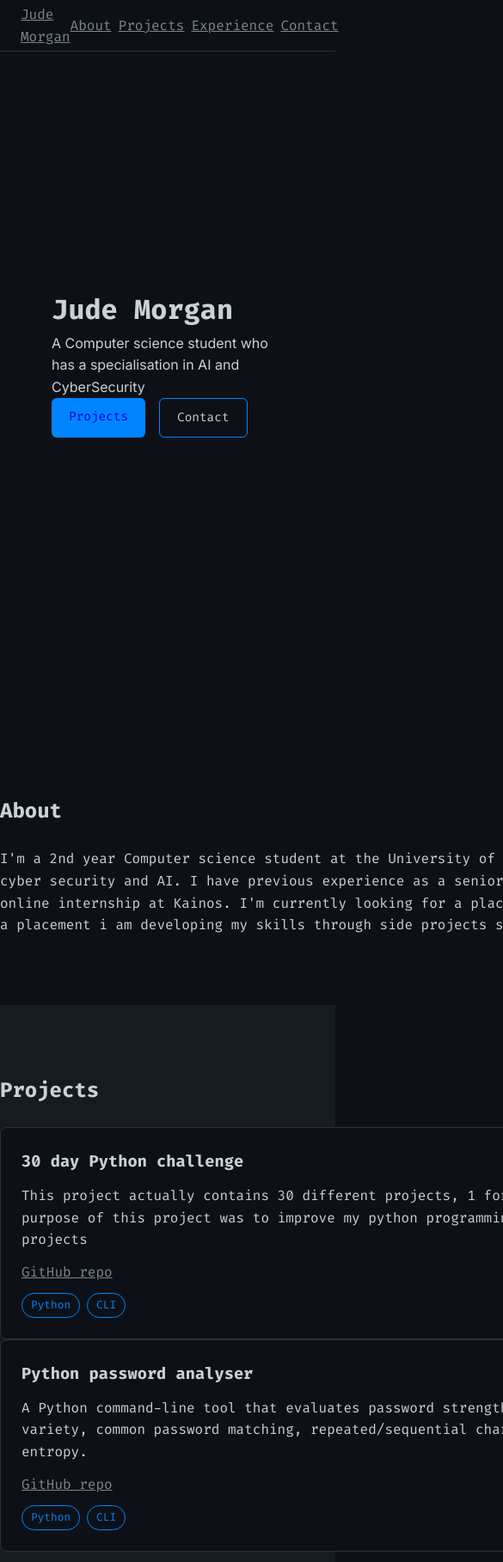
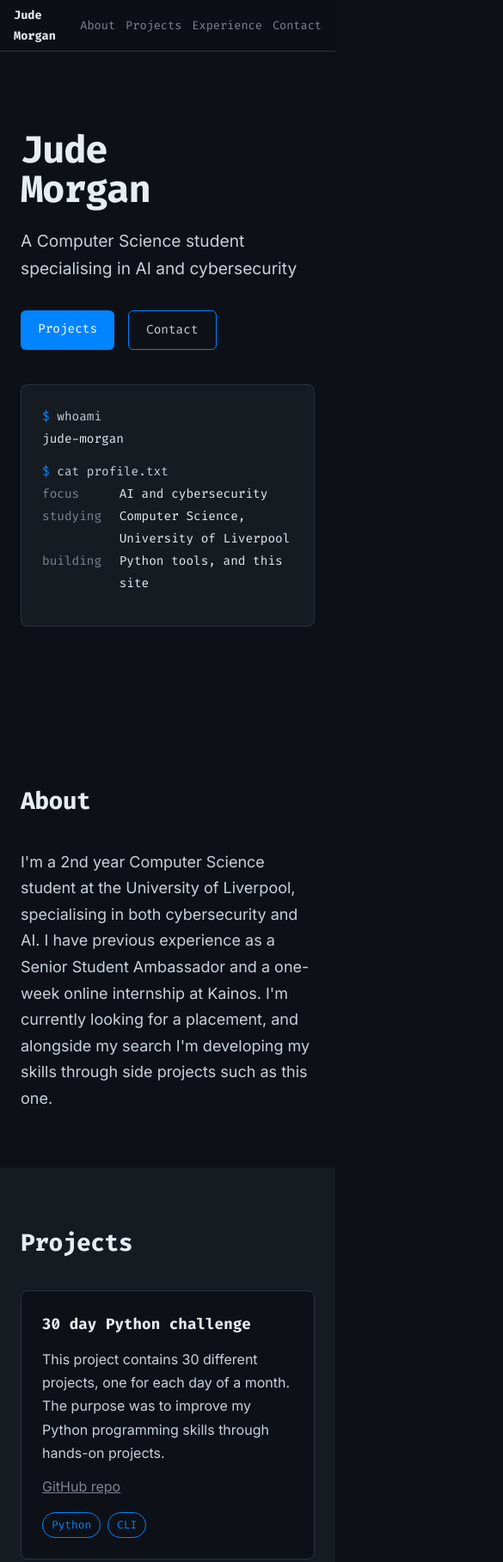
Before and after one commit to Jude-M06/Jude-M06.github.io, a plain HTML site: page index.html in a window 390 px wide. Shown: the top 1817 px of the page at 86% size, 585 px wide, since content can reach past the window. Drawn offline with Linux system fonts and the light colour scheme.

Commit message:
a few tweaks to the style

```diff
--- a/index.html
+++ b/index.html
@@ -1,31 +1,50 @@
 <!DOCTYPE html>
 <html lang="en">
 <head>
-        <meta charset="utf-8" />
-        <meta name="viewport" content="width=device-width, initial-scale=1"> <!--This line is needed incase poeple open it in a mobile browser, to keep the CSS correct-->
+    <meta charset="utf-8">
+    <meta name="viewport" content="width=device-width, initial-scale=1"> <!-- Keeps the layout correct on mobile browsers -->
+    <meta name="description" content="Computer Science student at the University of Liverpool specialising in cybersecurity and AI.">
+    <title>Jude Morgan | Portfolio</title>
+
+    <!-- Fonts must come before style.css -->
     <link rel="preconnect" href="https://fonts.googleapis.com">
     <link rel="preconnect" href="https://fonts.gstatic.com" crossorigin>
-        <link href="https://fonts.googleapis.com/css2?family=Fira+Code:wght@400;700&family=Inter:wght@400;600&display=swap" rel="stylesheet"><!--This and the 2 lines above it has to go before <link rel="stylesheet" href="style.css">-->
+    <link href="https://fonts.googleapis.com/css2?family=Fira+Code:wght@400;700&family=Inter:wght@400;600&display=swap" rel="stylesheet">
     <link rel="stylesheet" href="style.css">
-        <title>Project Portfolio</title>
 </head>
 <body>
     <nav>
-            <a href="#top">Jude Morgan</a> <!--The # should to be in ""-->
-            <ul> <!-- (ul) this tag makes the list horizontal-->
+        <a href="#top" class="nav-brand">Jude Morgan</a>
+        <ul>
             <li><a href="#about">About</a></li>
             <li><a href="#projects">Projects</a></li>
             <li><a href="#experience">Experience</a></li>
             <li><a href="#contact">Contact</a></li>
         </ul>
     </nav>
-        <header>
-            <div>
-                <h1>Jude Morgan</h1>
-                <p>A Computer science student who has a specialisation in AI and CyberSecurity</p>
+
+    <main>
+        <header id="top">
+            <div class="hero-inner">
+                <div class="hero-text">
+                    <h1>Jude<br>Morgan</h1>
+                    <p class="hero-tagline">A Computer Science student specialising in AI and cybersecurity</p>
                     <div class="hero-btns">
                         <a href="#projects" class="btn btn-filled">Projects</a>
                         <a href="#contact" class="btn btn-outline">Contact</a>
+                    </div>
+                </div>
+
+                <!-- Hero feature: a small terminal that types out a profile summary on load -->
+                <div class="terminal" aria-label="Profile summary">
+                    <p class="line" style="--i:0"><span class="prompt">$</span> whoami</p>
+                    <p class="line out" style="--i:1">jude-morgan</p>
+                    <p class="line" style="--i:2"><span class="prompt">$</span> cat profile.txt</p>
+                    <dl class="line out" style="--i:3">
+                        <div><dt>focus</dt><dd>AI and cybersecurity</dd></div>
+                        <div><dt>studying</dt><dd>Computer Science, University of Liverpool</dd></div>
+                        <div><dt>building</dt><dd>Python tools, and this site</dd></div>
+                    </dl>
                 </div>
             </div>
         </header>
@@ -33,16 +52,18 @@
         <section id="about">
             <div class="section-inner">
                 <h2>About</h2>
-                <p>I'm a 2nd year Computer science student at the University of Liverpool, Specialising in both cyber security and AI. I have previous experience as a senior student ambassador and a 1 week online internship at Kainos. I'm currently looking for a placement, along side searching for a placement i am developing my skills through side projects such as this one.  </p>
+                <p class="lead">I'm a 2nd year Computer Science student at the University of Liverpool, specialising in both cybersecurity and AI. I have previous experience as a Senior Student Ambassador and a one-week online internship at Kainos. I'm currently looking for a placement, and alongside my search I'm developing my skills through side projects such as this one.</p>
             </div>
         </section>
+
         <section id="projects" class="alt">
             <div class="section-inner">
                 <h2>Projects</h2>
+                <div class="cards">
                     <div class="card">
                         <h3>30 day Python challenge</h3>
-                    <p>This project actually contains 30 different projects, 1 for each day of a month. The purpose of this project was to improve my python programming skills through hands on projects</p>
-                    <a href="https://github.com/Jude-M06/30-day-python-challenge.git">GitHub repo</a>
+                        <p>This project contains 30 different projects, one for each day of a month. The purpose was to improve my Python programming skills through hands-on projects.</p>
+                        <a href="https://github.com/Jude-M06/30-day-python-challenge" target="_blank" rel="noopener noreferrer">GitHub repo</a>
                         <div class="tags">
                             <span class="tag">Python</span>
                             <span class="tag">CLI</span>
@@ -51,49 +72,49 @@
                     <div class="card">
                         <h3>Python password analyser</h3>
                         <p>A Python command-line tool that evaluates password strength based on length, character variety, common password matching, repeated/sequential character detection and Shannon entropy.</p>
-                    <a href="https://github.com/Jude-M06/Python-password-analyser">GitHub repo</a>
+                        <a href="https://github.com/Jude-M06/Python-password-analyser" target="_blank" rel="noopener noreferrer">GitHub repo</a>
                         <div class="tags">
                             <span class="tag">Python</span>
                             <span class="tag">CLI</span>
+                            <span class="tag">Security</span>
+                        </div>
                     </div>
                 </div>
             </div>
         </section>
+
         <section id="experience">
             <div class="section-inner">
                 <h2>Experience</h2>
-                <div class="card">
-                    <h3>Senior student ambassador</h3>
-                    <p>In this role my main job was to answer the questions of bith prosective studente and concerned parents while also showing them around the University</p>
-                    <div class="tags">
-                        <span class="tag">Employer: University of Liverpool</span>
-                    </div>
-                </div>
-                <div class="card">
-                    <h3>Kainos internship</h3>
-                    <p> During my 1 week internship i mostly learnt about how a team (scrum) works together as well as differnt methodologies for tackling a project  </p>
-                    <div class="tags">
-                        <span class="tag">Employer: Kainos</span>
-                    </div>
-                </div>
-
+                <article class="role">
+                    <p class="role-meta">University of Liverpool</p>
+                    <h3>Senior Student Ambassador</h3>
+                    <p>In this role my main job was to answer questions from both prospective students and concerned parents, while also showing them around the University.</p>
+                </article>
+                <article class="role">
+                    <p class="role-meta">Kainos</p>
+                    <h3>Internship</h3>
+                    <p>During my one-week internship I mostly learnt about how a Scrum team works together, as well as different methodologies for tackling a project.</p>
+                </article>
             </div>
         </section>
+
         <section id="contact" class="alt">
             <div class="section-inner">
                 <h2>Contact</h2>
-                <ul>
-                   <li><a href="mailto:Judemm22@Gmail.com">My Email: Judemm22@Gmail.com</a></li>
-                    <li><a href="https://github.com/Jude-M06">My GitHub</a></li>
-                    <li><a href="https://www.linkedin.com/in/jude-morgan/">My linkedin</a></li>
+                <ul class="contact-links">
+                    <li><a href="mailto:Judemm22@Gmail.com">Judemm22@Gmail.com</a></li>
+                    <li><a href="https://github.com/Jude-M06" target="_blank" rel="noopener noreferrer">GitHub</a></li>
+                    <li><a href="https://www.linkedin.com/in/jude-morgan/" target="_blank" rel="noopener noreferrer">LinkedIn</a></li>
                 </ul>
             </div>
         </section>
+    </main>
 
     <footer>
-            <p>© 2025 Jude Morgan</p>
+        <p>&copy; <span id="year">2026</span> Jude Morgan</p>
     </footer>
 
-        <script src="script.js"></script>
+    <script src="script.js" defer></script>
 </body>
 </html>
--- a/script.js
+++ b/script.js
@@ -0,0 +1 @@
+documentdocument.getElementById("year").textContent = new Date().getFullYear();
--- a/style.css
+++ b/style.css
@@ -2,84 +2,181 @@
     --bg: #0d1117;
     --bg-alt: #161b22;
     --text: #c9d1d9;
+    --text-strong: #e6edf3;
+    --text-dim: #7d8590;
     --accent: rgb(0, 132, 255);
-    --font-mono: 'Fira Code', monospace;
-    --font-sans: 'Inter', sans-serif;
-    --max-width: 900px;
-    --text-dim: #7d8590;
-
+    --border: #2a313c;
+    --font-mono: 'Fira Code', ui-monospace, monospace;
+    --font-sans: 'Inter', system-ui, sans-serif;
+    --max-width: 960px;
+    --nav-height: 60px;
 }
 
-*, *::before, *::after{
+*, *::before, *::after {
     box-sizing: border-box;
     margin: 0;
     padding: 0;
 }
 
+html {
+    scroll-behavior: smooth;
+    scroll-padding-top: var(--nav-height); /* stops the fixed nav covering section headings */
+}
+
 body {
-    line-height: 1.6;
+    line-height: 1.7;
     background: var(--bg);
     font-family: var(--font-sans);
     font-size: 1rem;
     color: var(--text);
-
 }
 
-nav{
+a:focus-visible {
+    outline: 2px solid var(--accent);
+    outline-offset: 3px;
+}
+
+/* ---------- Nav ---------- */
+nav {
     position: fixed;
+    z-index: 100;
+    top: 0;
+    left: 0;
+    right: 0;
     display: flex;
     justify-content: space-between;
     align-items: center;
-    background: var(--bg);
+    height: var(--nav-height);
+    padding: 0 24px;
+    background: rgba(13, 17, 23, 0.85);
+    backdrop-filter: blur(8px);
+    -webkit-backdrop-filter: blur(8px);
     font-family: var(--font-mono);
-    top:0;
-    left: 0;
-    right: 0;
-    padding: 0 24px;
-    height: 60px;
-    border-bottom: 1px solid #2a313c;
+    border-bottom: 1px solid var(--border);
 }
 
-
-nav ul{
+nav ul {
     list-style: none;
     display: flex;
-    gap: 8px;
-
+    gap: 24px;
 }
 
 nav a {
     color: var(--text-dim);
+    text-decoration: none;
     transition: color 0.2s ease;
 }
 
 nav a:hover {
-    color: var(--text)
+    color: var(--text-strong);
 }
 
-header{
-    display: flex;
-    justify-content: center; /* needed to centre vertically*/
-    align-items: center; /* needed to centre horizontally*/
-    min-height: 100vh;
-    flex-direction: column;
-    padding: 60px;
+nav .nav-brand {
+    color: var(--text-strong);
+    font-weight: 700;
 }
 
-header h1{
-    font-family: var(--font-mono);
+/* ---------- Hero ---------- */
+header {
+    display: flex;
+    align-items: center;
+    min-height: 100vh;
+    padding: calc(var(--nav-height) + 40px) 0 64px;
 }
 
-.hero-btns{
+.hero-inner {
+    display: grid;
+    grid-template-columns: minmax(0, 1.1fr) minmax(0, 0.9fr);
+    gap: 56px;
+    align-items: center;
+    width: min(100% - 48px, var(--max-width));
+    margin: 0 auto;
+}
+
+header h1 {
+    font-family: var(--font-mono);
+    font-size: clamp(2.75rem, 8vw, 4.75rem);
+    font-weight: 700;
+    line-height: 1.05;
+    letter-spacing: -0.03em;
+    color: var(--text-strong);
+    margin-bottom: 20px;
+}
+
+.hero-tagline {
+    max-width: 32ch;
+    margin-bottom: 32px;
+    font-size: 1.2rem;
+    color: var(--text);
+}
+
+.hero-btns {
     display: flex;
+    flex-wrap: wrap;
     gap: 16px;
 }
 
-.btn-filled{
-    background-color: var(--accent);
+/* Terminal: the one animated moment on the page */
+.terminal {
+    padding: 24px;
+    background: var(--bg-alt);
+    border: 1px solid var(--border);
+    border-radius: 8px;
+    font-family: var(--font-mono);
+    font-size: 0.9rem;
+    line-height: 1.8;
 }
 
-.btn-filled:hover{
+.terminal .line {
+    opacity: 0;
+    animation: reveal 0.4s ease forwards;
+    animation-delay: calc(var(--i) * 450ms + 300ms);
+}
+
+.terminal .out {
+    margin-bottom: 12px;
+    color: var(--text-strong);
+}
+
+.terminal .prompt {
+    color: var(--accent);
+}
+
+.terminal dl > div {
+    display: grid;
+    grid-template-columns: 9ch minmax(0, 1fr);
+    gap: 12px;
+}
+
+.terminal dt {
+    color: var(--text-dim);
+}
+
+.terminal dd {
+    margin: 0;
+}
+
+@keyframes reveal {
+    from { opacity: 0; transform: translateY(4px); }
+    to   { opacity: 1; transform: none; }
+}
+
+/* ---------- Buttons ---------- */
+.btn {
+    padding: 10px 20px;
+    border-radius: 6px;
+    text-decoration: none;
+    font-family: var(--font-mono);
+    font-size: 0.9rem;
+    transition: opacity 0.2s ease, background-color 0.2s ease;
+}
+
+.btn-filled {
+    background-color: var(--accent);
+    color: #fff;
+}
+
+.btn-filled:hover {
     opacity: 0.85;
 }
 
@@ -91,27 +188,41 @@ header h1{
 
 .btn-outline:hover {
     background-color: var(--accent);
-    color: white;
-
+    color: #fff;
 }
 
-.btn{
-    padding: 10px 20px;
-    border-radius: 6px;
-    text-decoration: none;
-    font-family: var(--font-mono);
-    font-size: 0.9rem
+/* ---------- Sections ---------- */
+section {
+    padding: 96px 0;
 }
 
-section{
-    padding-top: 80px;
-    padding-bottom: 80px;
+section.alt {
+    background-color: var(--bg-alt);
 }
 
-.section-inner{
-    width: var(--max-width);
+.section-inner {
+    width: min(100% - 48px, var(--max-width)); /* shrinks on small screens */
     margin: 0 auto;
+}
+
+.section-inner h2,
+.section-inner h3 {
     font-family: var(--font-mono);
+    color: var(--text-strong);
+}
+
+.section-inner h2 {
+    margin-bottom: 32px;
+    font-size: clamp(1.75rem, 4vw, 2.25rem);
+    letter-spacing: -0.02em;
+}
+
+.section-inner h3 {
+    font-size: 1.1rem;
+}
+
+.section-inner ul {
+    list-style: none;
 }
 
 .section-inner a {
@@ -123,53 +234,159 @@ section{
     color: var(--accent);
 }
 
-section.alt{
-    background-color: var(--bg-alt);
+.lead {
+    max-width: 62ch;
+    font-size: 1.125rem;
 }
 
-footer{
-    padding-top: 40px;
-    padding-bottom: 40px;
-    text-align: center;
-    color: var(--text-dim);
-    border-top: 1px solid #2a313c;
+/* ---------- Projects: cards in a grid ---------- */
+.cards {
+    display: grid;
+    grid-template-columns: repeat(auto-fit, minmax(min(100%, 300px), 1fr));
+    gap: 24px;
 }
 
+.card {
+    display: flex;
+    flex-direction: column;
+    gap: 12px;
+    padding: 24px;
+    background: var(--bg);
+    border: 1px solid var(--border);
+    border-radius: 8px;
+    transition: border-color 0.2s ease;
+}
 
-.tags{
+.card:hover {
+    border-color: var(--text-dim);
+}
+
+.card .tags {
+    margin-top: auto; /* keeps tags level across cards of different heights */
+    padding-top: 4px;
+}
+
+.tags {
     display: flex;
+    flex-wrap: wrap;
     gap: 8px;
-    flex-wrap: wrap;
 }
 
 .tag {
+    padding: 3px 10px;
+    border: 1px solid var(--accent);
+    border-radius: 999px;
+    font-family: var(--font-mono);
     font-size: 0.8rem;
-    padding: 3px 10px;
-    border-radius: 999px;
-    border: 1px solid var(--accent);
     color: var(--accent);
 }
 
-.card{
-    background: var(--bg);
-    border: 1px solid #2a313c;
-    border-radius: 8px;
-    padding: 24px;
-    display: flex;
-    flex-direction: column;
-    gap: 12px;
-    transition: transform 0.2s ease, border-color 0.2s ease;
+/* ---------- Experience: ruled rows (a different treatment from the project cards) ---------- */
+.role {
+    display: grid;
+    grid-template-columns: 200px minmax(0, 1fr);
+    column-gap: 32px;
+    row-gap: 8px;
+    padding: 28px 0;
+    border-top: 1px solid var(--border);
 }
 
-.card:hover{
-    transform: translateY(-3px);
-    border-color: var(--text-dim);
+.role:last-child {
+    border-bottom: 1px solid var(--border);
 }
 
-.section-inner h2{
-    margin-bottom: 24px;
+.role-meta {
+    grid-column: 1;
+    grid-row: 1 / span 2;
+    font-family: var(--font-mono);
+    font-size: 0.85rem;
+    color: var(--text-dim);
 }
 
-.section-inner ul{
-    list-style: none;
+.role h3,
+.role p:not(.role-meta) {
+    grid-column: 2;
 }
+
+.role p:not(.role-meta) {
+    max-width: 62ch;
+}
+
+/* ---------- Contact ---------- */
+.contact-links li + li {
+    margin-top: 12px;
+}
+
+.section-inner .contact-links a {
+    display: inline-block;
+    padding-bottom: 2px;
+    border-bottom: 1px solid var(--border);
+    font-family: var(--font-mono);
+    font-size: 1.1rem;
+    color: var(--text);
+    text-decoration: none;
+    transition: color 0.2s ease, border-color 0.2s ease;
+}
+
+.section-inner .contact-links a:hover {
+    color: var(--accent);
+    border-color: var(--accent);
+}
+
+/* ---------- Footer ---------- */
+footer {
+    padding: 40px 0;
+    text-align: center;
+    color: var(--text-dim);
+    border-top: 1px solid var(--border);
+}
+
+/* ---------- Small screens ---------- */
+@media (max-width: 800px) {
+    .hero-inner {
+        grid-template-columns: minmax(0, 1fr);
+        gap: 40px;
+    }
+}
+
+@media (max-width: 600px) {
+    nav {
+        padding: 0 16px;
+        font-size: 0.85rem;
+    }
+
+    nav ul {
+        gap: 12px;
+    }
+
+    section {
+        padding: 64px 0;
+    }
+
+    .role {
+        grid-template-columns: minmax(0, 1fr);
+    }
+
+    .role-meta,
+    .role h3,
+    .role p:not(.role-meta) {
+        grid-column: 1;
+        grid-row: auto;
+    }
+}
+
+/* ---------- Reduced motion ---------- */
+@media (prefers-reduced-motion: reduce) {
+    html {
+        scroll-behavior: auto;
+    }
+
+    * {
+        transition: none !important;
+    }
+
+    .terminal .line {
+        animation: none;
+        opacity: 1;
+    }
+}
```
Lines whose indentation alone changed are shown as unchanged.
